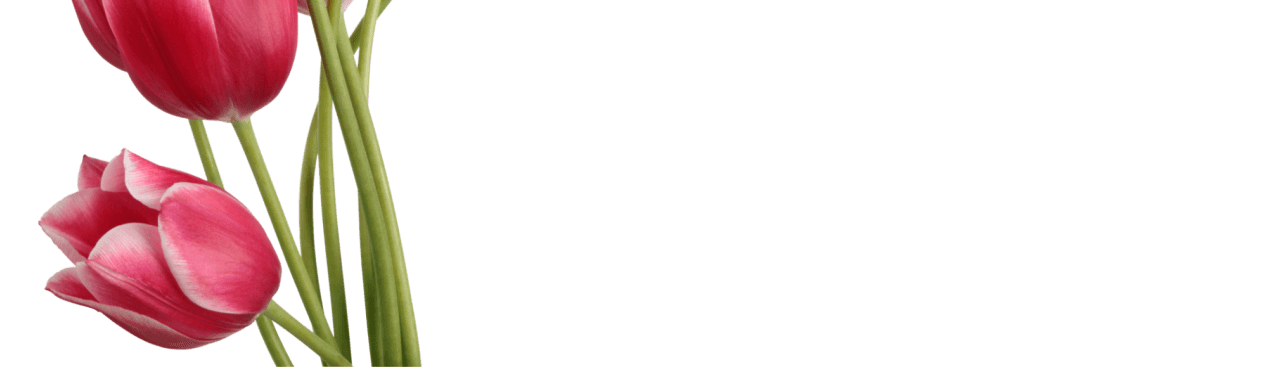
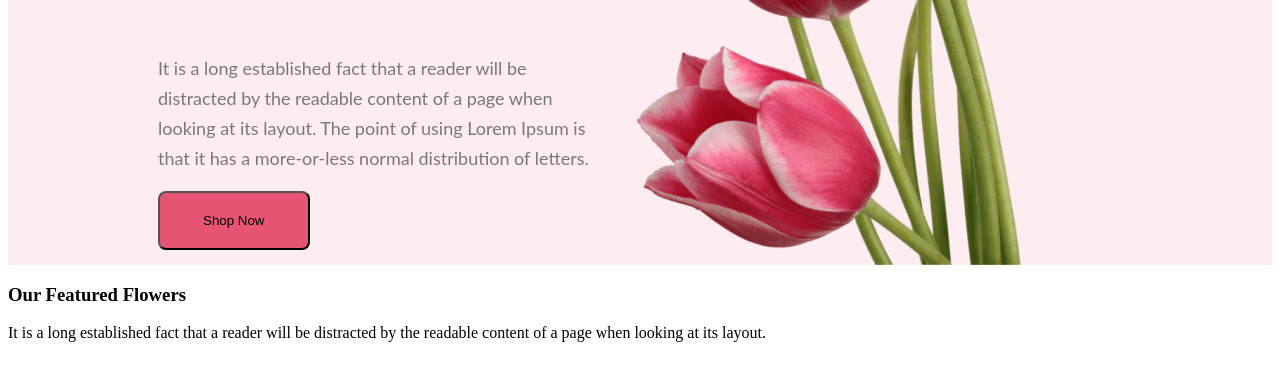
Before and after one commit to sihabulsiam/flower-shop-assignment, a plain HTML site: page index.html in a window 1280 px wide. Shown: the part 573-952 px from the top of the page. After the commit the page ends 931 px from the top, so only its background shows below. Drawn offline with Linux system fonts and the light colour scheme.

Commit message:
heading part added

```diff
--- a/index.html
+++ b/index.html
@@ -14,14 +14,13 @@
                 <p class="banner-description">It is a long established fact that a reader will be distracted by the readable content of a page when looking at its layout. The point of using Lorem Ipsum is that it has a more-or-less normal distribution of letters.</p>
                 <button class="btn-praimary">Shop Now</button>
             </div>
-            <div>
-                <img src="images/pngwing 10.png" alt="">
-            </div>
+                <img class="banner-photo" src="images/pngwing 10.png" alt="">
         </div>
     </header>
     <main>
         <section>
-
+            <h3 class="title-section">Our Featured Flowers</h3>
+            <p class="title-description">It is a long established fact that a reader will be distracted by the readable content of a page when looking at its layout.</p>
         </section>
     </main>
 </body>
--- a/styles/flower.css
+++ b/styles/flower.css
@@ -0,0 +1,37 @@
+.header{
+    background: url(<path-to-image>), 50% / cover no-repeat;
+    background: rgba(229, 84, 115, 0.10);
+}
+.banner-title{
+    color: #272727;
+    font-size: 80px;
+    font-weight: 800;
+
+}
+.banner{
+    display: flex;
+    background-repeat: no-repeat;
+    padding: 30px 30px 0px 150px;
+
+}
+.banner-description{
+    color: rgba(39, 39, 39, 0.60);
+font-family: Lato;
+font-size: 18px;
+font-style: normal;
+font-weight: 400;
+line-height: 30px;
+}
+.banner-photo{
+    width: 635px;
+    height: 800px;
+    flex-shrink: 0;
+}
+.btn-praimary{
+    display: inline-flex;
+padding: 20px 43px;
+align-items: flex-start;
+gap: 10px;
+border-radius: 8px;
+background: #E55473;
+}
```
